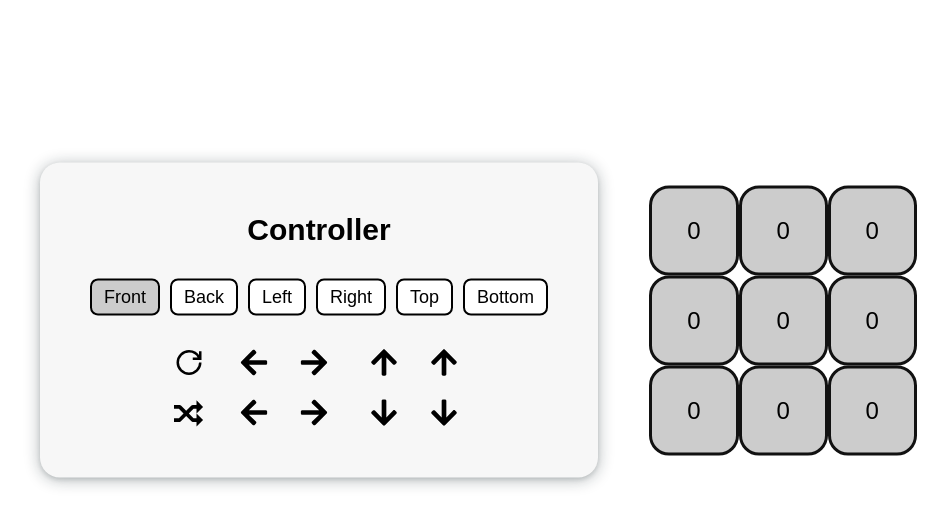
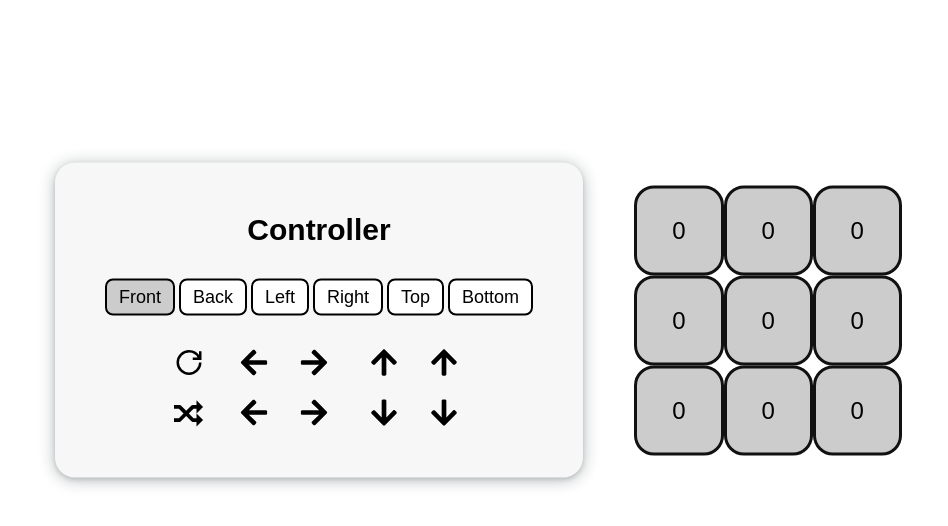
Before and after one commit to justin-cueva/cube, a React (Create React App) app: page / in a window 1280 px wide. Shown: the top 526 px of the page, without its empty margins (161-1109 px from the left). Built offline with nearby package versions, Linux system fonts and the light colour scheme.

Commit message:
shrunk the gap between view buttons

```diff
--- a/src/styles/controller.css
+++ b/src/styles/controller.css
@@ -21,7 +21,7 @@
   display: flex;
   flex-wrap: wrap;
   justify-content: center;
-  gap: 1rem;
+  gap: 0.4rem;
 }
 
 @media (max-width: 36em) {
```
